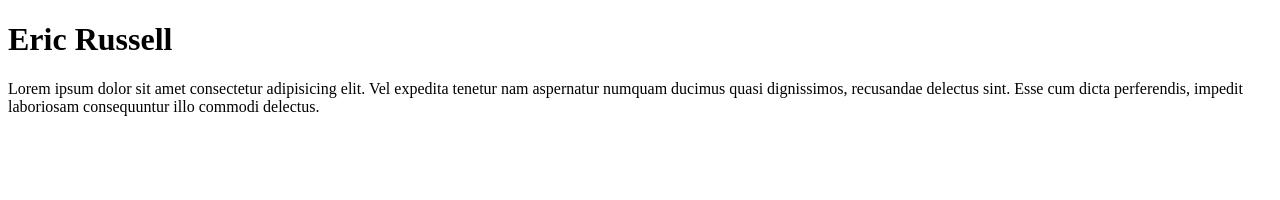
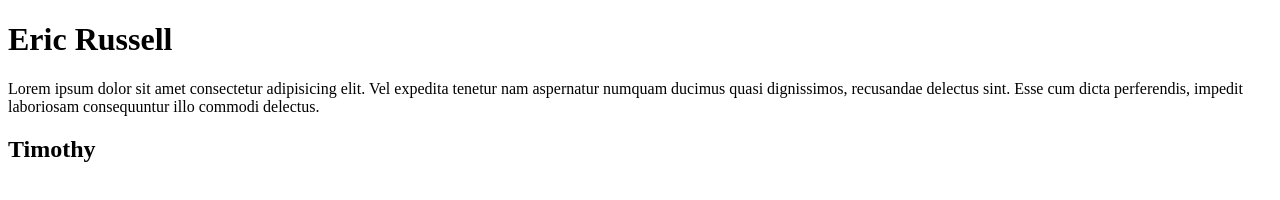
Before and after one commit to EricTimRussell/day-1, a plain HTML site: page index.html in a window 1280 px wide. Drawn offline with Linux system fonts and the light colour scheme.

Commit message:
Added middle name

```diff
--- a/index.html
+++ b/index.html
@@ -16,7 +16,7 @@
     dignissimos, recusandae delectus sint. Esse cum dicta perferendis, impedit laboriosam consequuntur illo commodi
     delectus.</p>
 
-
+  <h2>Timothy</h2>
 
 
 </body>
```
